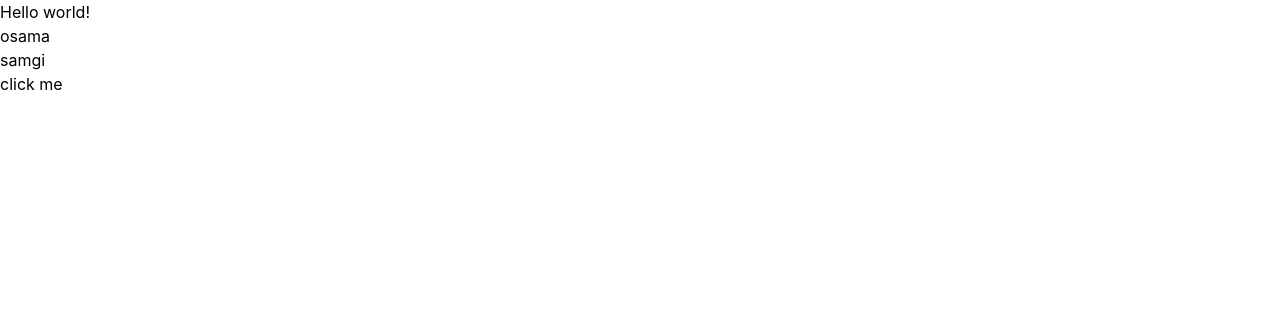
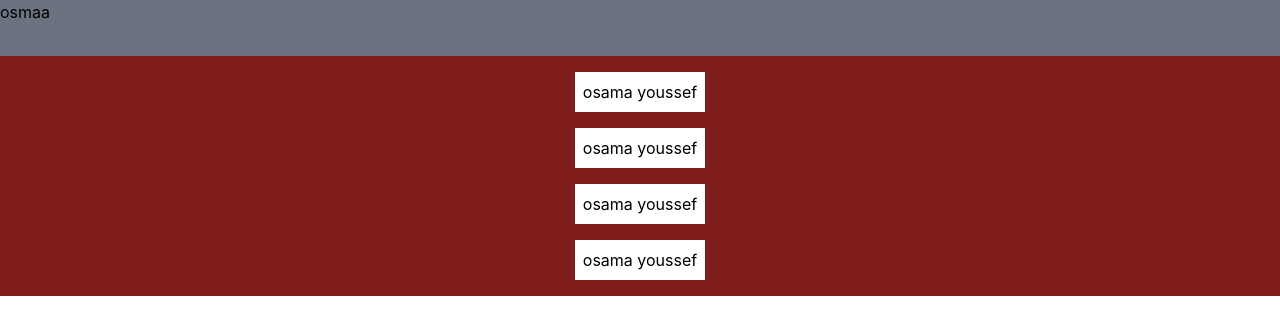
Before and after one commit to osam2a/main-react-folder, a React (Create React App) app: page / in a window 1280 px wide. Shown: the top 334 px of the page. Built offline with nearby package versions, Linux system fonts and the light colour scheme.

Commit message:
i work on branch sami now i added new files header section footer card

```diff
--- a/src/App.js
+++ b/src/App.js
@@ -1,14 +1,17 @@
+import React from "react";
+import Header from "./Header";
+import Section from "./Section";
 import "./App.css";
 
 function App() {
   return (
     <>
-      <h1 className="text-3xl font-bold underline">Hello world!</h1>
-      <h2>osama</h2>
-      <h3>samgi</h3>
-      <button class="bg-blue-500 hover:bg-blue-700 text-white font-bold py-2 px-4 rounded">
-        click me
-      </button>
+      <div className="bg-red-900">
+        <React.StrictMode>
+          <Header />
+          <Section />
+        </React.StrictMode>
+      </div>
     </>
   );
 }
--- /dev/null
+++ b/src/Footer.js
@@ -0,0 +1,11 @@
+import React from "react";
+
+function Footer() {
+  return (
+    <>
+      <h1>footer</h1>
+    </>
+  );
+}
+
+export default Footer;
--- /dev/null
+++ b/src/Header.js
@@ -0,0 +1,11 @@
+import React from 'react';
+import "./index.css"
+import "./App.css";
+function Header() {
+ return(   <>
+    <header className="w-full h-14 bg-gray-500"  >
+    osmaa</header>
+    </>
+ )
+}
+export default Header
--- /dev/null
+++ b/src/Section.js
@@ -0,0 +1,29 @@
+import React from 'react';
+import Card from './card'
+import "./index.css"
+import "./App.css";
+
+function Section() {
+  return (
+    <section className='flex gap-4 flex-col  align-center items-center w-full h-fit p-4'>
+
+      <Card firstName="osama"
+            lastName="youssef"
+      />
+
+      <Card firstName="osama"
+            lastName="youssef"
+      />
+
+      <Card firstName="osama"
+            lastName="youssef"
+      />
+
+      <Card firstName="osama"
+            lastName="youssef"
+      />
+
+    </section>
+  );
+}
+export default Section;
--- /dev/null
+++ b/src/card.js
@@ -0,0 +1,13 @@
+import React from 'react'
+
+function Card(props) {
+    return(
+        <div className='flex  justify-start items-center bg-white w-fit h-fit p-2 '>
+
+        <h1>{props.firstName + " " + props.lastName}</h1>
+
+              </div>
+    )
+}
+
+export default Card
--- a/tailwind.config.js
+++ b/tailwind.config.js
@@ -1,6 +1,6 @@
 /** @type {import('tailwindcss').Config} */
 module.exports = {
-  content: ["../src/{App.css,App.js,index.css,index.js}"],
+  content: ["./src/**"],
   theme: {
     extend: {},
   },
```
